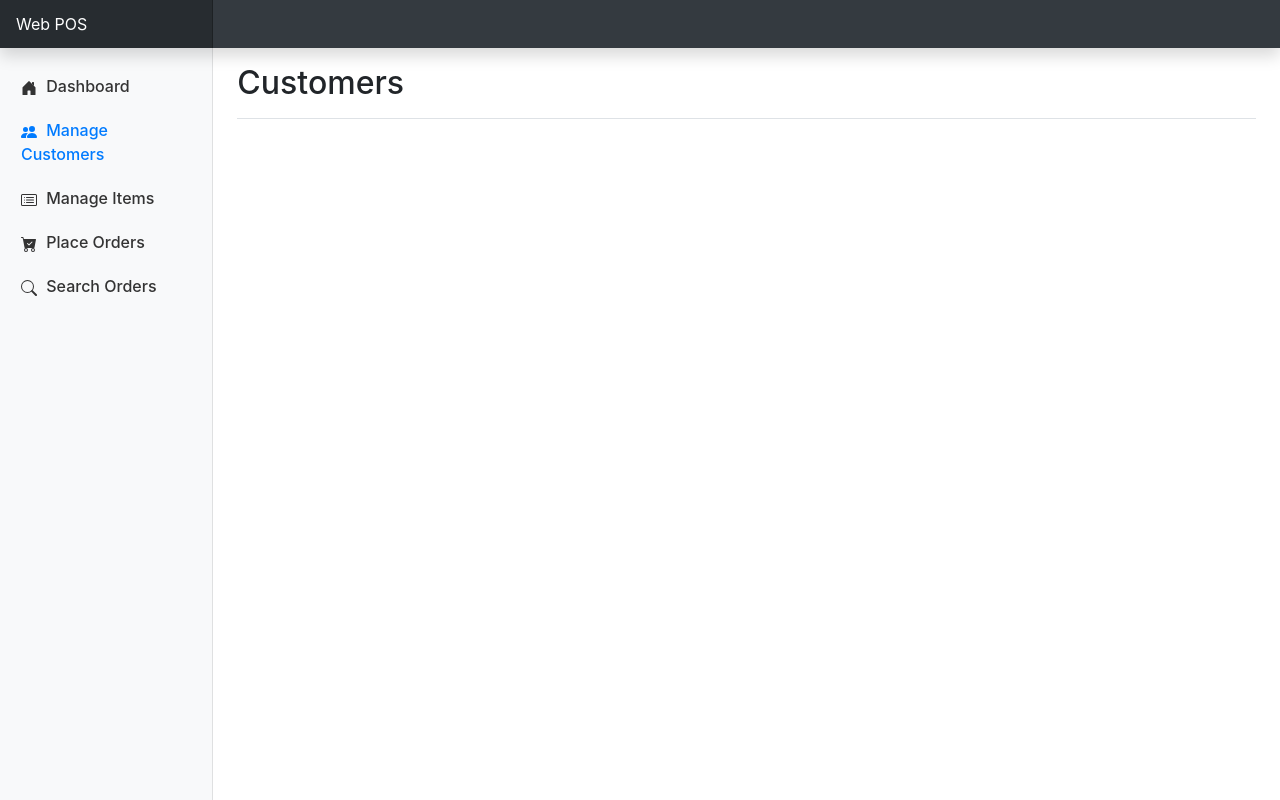
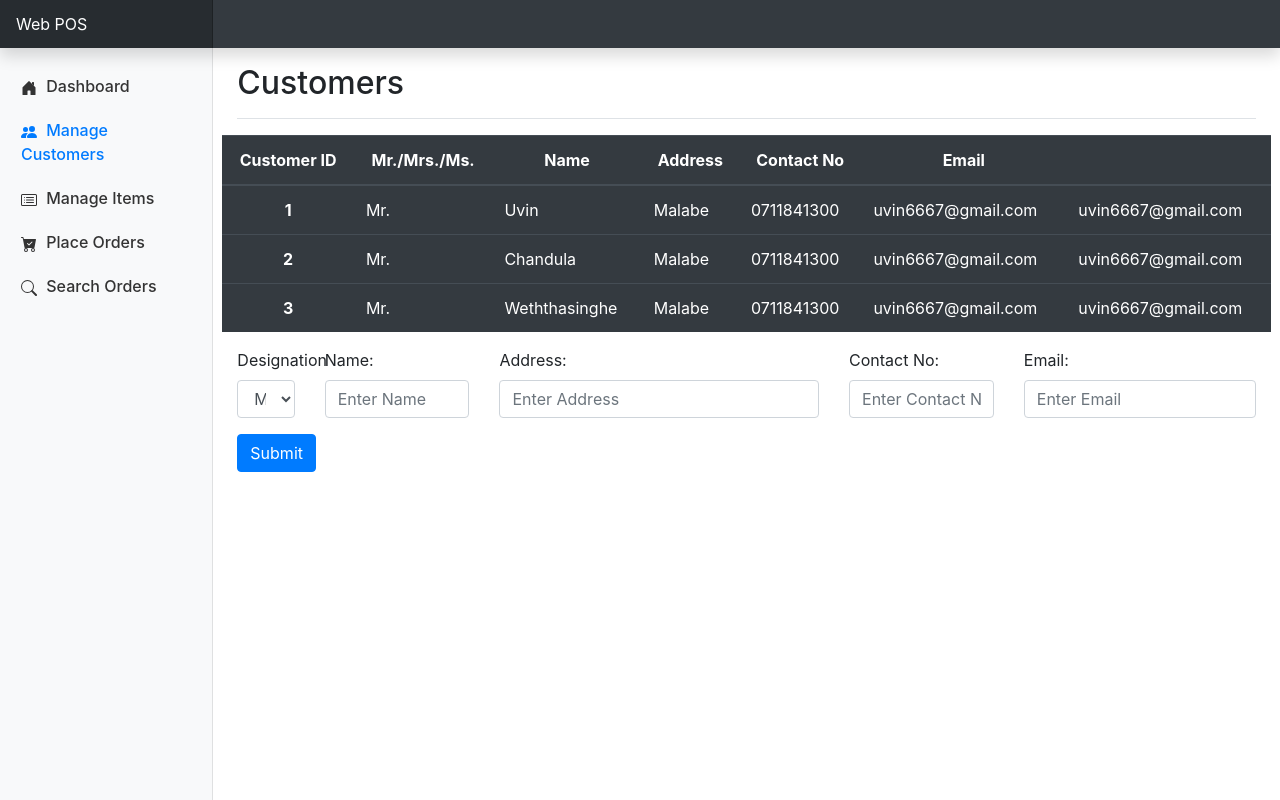
Before and after one commit to dep6-playground/dep6-pos-website-frontend-1, a website: page manage-customers.html in a window 1280 px wide. Drawn offline with nearby package versions, Linux system fonts and the light colour scheme.

Commit message:
Ninth commit

```diff
--- a/css/manage-customers.css
+++ b/css/manage-customers.css
@@ -76,3 +76,7 @@
     background-color: lightgray;
     border-radius: 5px;
 }
+
+.table tr th{
+    text-align: center;
+}
--- a/manage-customers.html
+++ b/manage-customers.html
@@ -75,6 +75,81 @@
                 <div class="d-flex justify-content-between flex-wrap flex-md-nowrap align-items-center pt-3 pb-2 mb-3 border-bottom">
                     <h1 class="h2">Customers</h1>
                 </div>
+                <div class="row">
+                    <table class=" table table-dark ">
+                        <thead>
+                        <tr class="">
+                            <th scope="col">Customer ID</th>
+                            <th scope="col">Mr./Mrs./Ms.</th>
+                            <th scope="col">Name</th>
+                            <th scope="col">Address</th>
+                            <th scope="col">Contact No</th>
+                            <th scope="col">Email</th>
+                            <th scope="col"></th>
+
+                        </tr>
+                        </thead>
+                        <tbody>
+                        <tr>
+                            <th scope="row">1</th>
+                            <td>Mr.</td>
+                            <td>Uvin</td>
+                            <td>Malabe</td>
+                            <td>0711841300</td>
+                            <td>uvin6667@gmail.com</td>
+                            <td>uvin6667@gmail.com</td>
+                        </tr>
+                        <tr>
+                            <th scope="row">2</th>
+                            <td>Mr.</td>
+                            <td>Chandula</td>
+                            <td>Malabe</td>
+                            <td>0711841300</td>
+                            <td>uvin6667@gmail.com</td>
+                            <td>uvin6667@gmail.com</td>
+                        </tr>
+                        <tr>
+                            <th scope="row">3</th>
+                            <td>Mr.</td>
+                            <td>Weththasinghe</td>
+                            <td>Malabe</td>
+                            <td>0711841300</td>
+                            <td>uvin6667@gmail.com</td>
+                            <td>uvin6667@gmail.com</td>
+                        </tr>
+                        </tbody>
+                    </table>
+                </div>
+                <form>
+                    <div class="row">
+                        <div class="form-group  col-xs-12 col-sm-3 col-md-3 col-lg-3 col-xl-1">
+                            <label >Designation</label>
+                            <select class="form-control" id="FormControlSelect1">
+                                <option>Mr.</option>
+                                <option>Mrs.</option>
+                                <option>Ms.</option>
+                            </select>
+                        </div>
+                        <div class="form-group  col-xs-12 col-sm-4 col-md-4 col-lg-4 col-xl-2">
+                            <label>Name:</label>
+                            <input type="email" class="form-control" id="name" aria-describedby="emailHelp" placeholder="Enter Name">
+                        </div>
+                        <div class="form-group col-xs-12 col-sm-5 col-md-5 col-lg-5 col-xl-4">
+                            <label>Address:</label>
+                            <input type="email" class="form-control" id="address" aria-describedby="emailHelp" placeholder="Enter Address">
+                        </div>
+                        <div class="form-group  col-xs-12 col-sm-5 col-md-5 col-lg-5 col-xl-2">
+                            <label>Contact No:</label>
+                            <input type="email" class="form-control" id="contactNo" aria-describedby="emailHelp" placeholder="Enter Contact No">
+                        </div>
+                        <div class="form-group  col-xs-12 col-sm-7 col-md-7 col-lg-7 col-xl-3">
+                            <label>Email: </label>
+                            <input type="email" class="form-control" id="email" aria-describedby="emailHelp" placeholder="Enter Email">
+                        </div>
+                    </div>
+
+                    <button type="submit" class="btn btn-primary">Submit</button>
+                </form>
 
 
 
```
